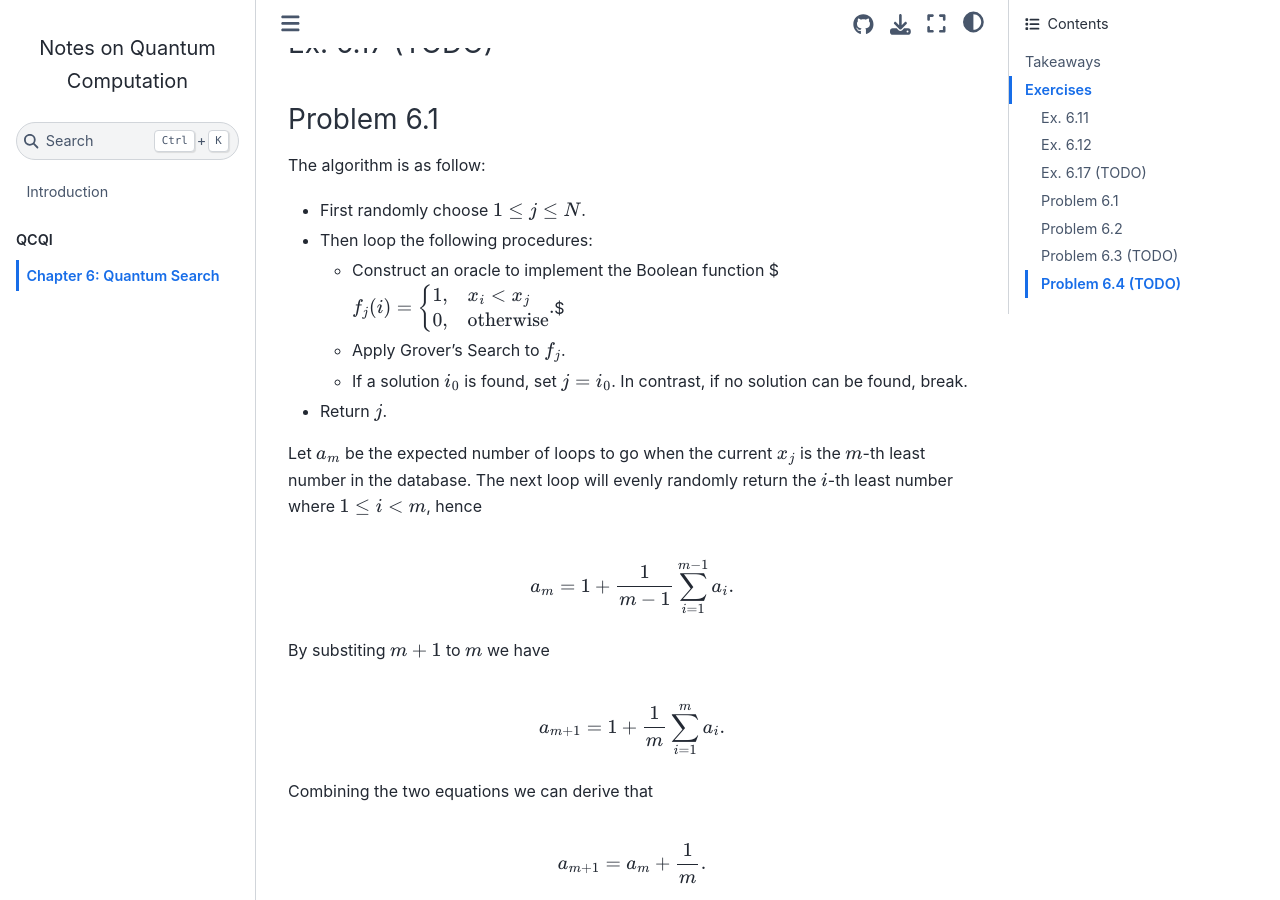
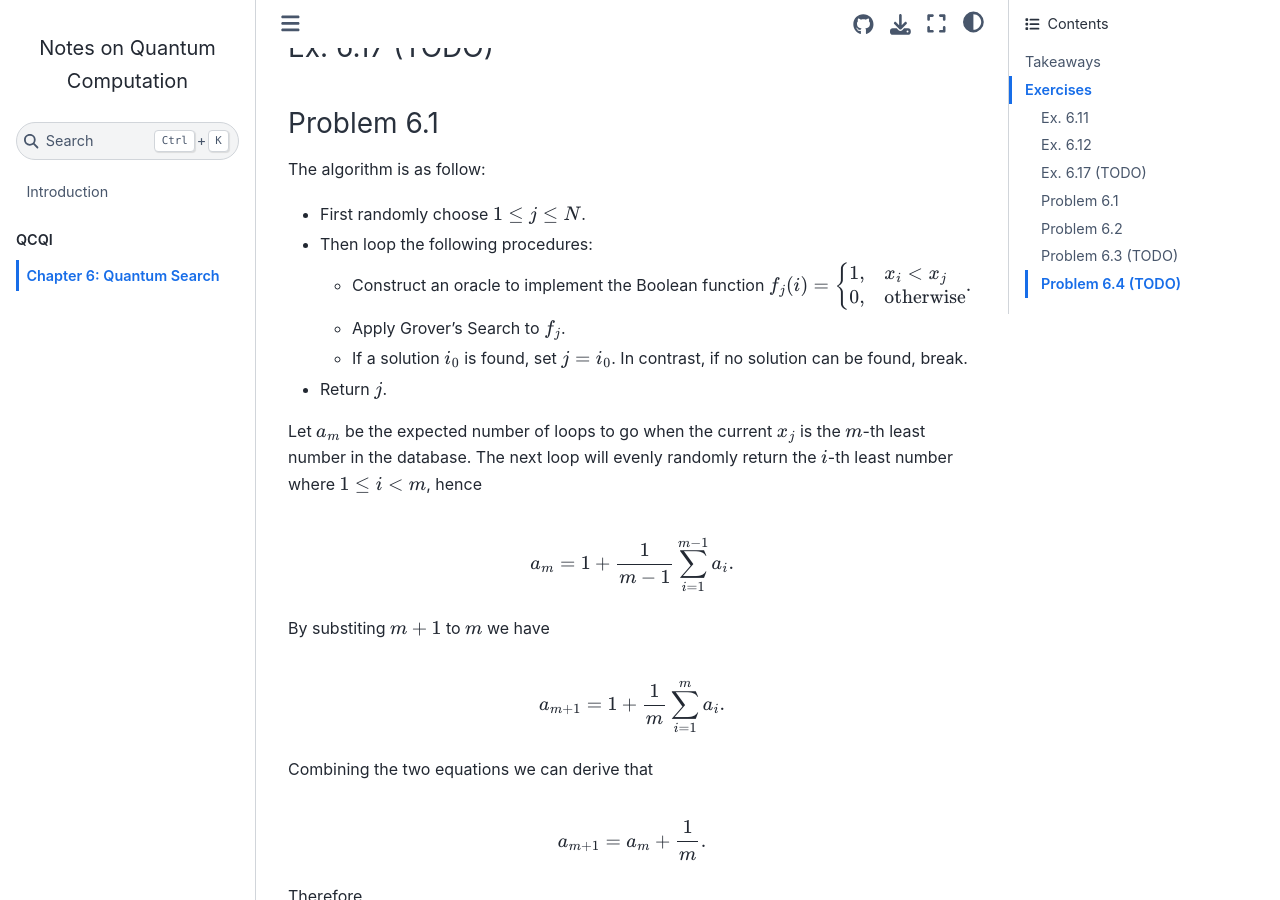
Before and after one commit to helloluxi/notes-qc, a Jupyter Book: the page built from docs/QCQI/chap6.md, in a window 1280 px wide and 900 px high, scrolled down 1546 px. Built offline with Jupyter Book 1.0.4 settings and Sphinx 7.4.7 and the Sphinx Book theme 1.1.4, drawn with Linux system fonts in a browser that asks for light colours; pages that are not in the unit, such as notebooks, are missing from menus; some of the changed text lies outside the part shown.

```diff
--- a/docs/QCQI/chap6.md
+++ b/docs/QCQI/chap6.md
@@ -55,7 +55,7 @@ The algorithm is as follow:
 
 + First randomly choose $1\le j\le N$.
 + Then loop the following procedures:
-    + Construct an oracle to implement the Boolean function $$f_j(i) = \begin{cases} 1,& x_i < x_j \\ 0,& \text{otherwise} \end{cases}.$$
+    + Construct an oracle to implement the Boolean function $f_j(i) = \begin{cases} 1,& x_i < x_j \\ 0,& \text{otherwise} \end{cases}.$
     + Apply Grover's Search to $f_j$.
     + If a solution $i_0$ is found, set $j=i_0$. In contrast, if no solution can be found, break.
 + Return $j$.
```
Also changed, not shown: other parts of docs/QCQI/chap6.md (+1 -1 lines), .readthedocs.yaml.
